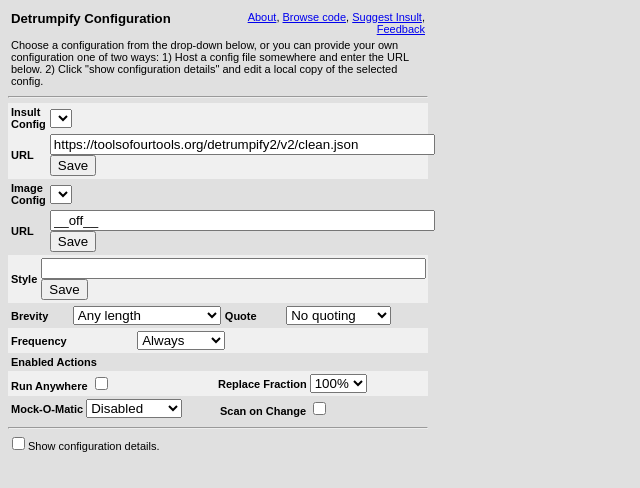
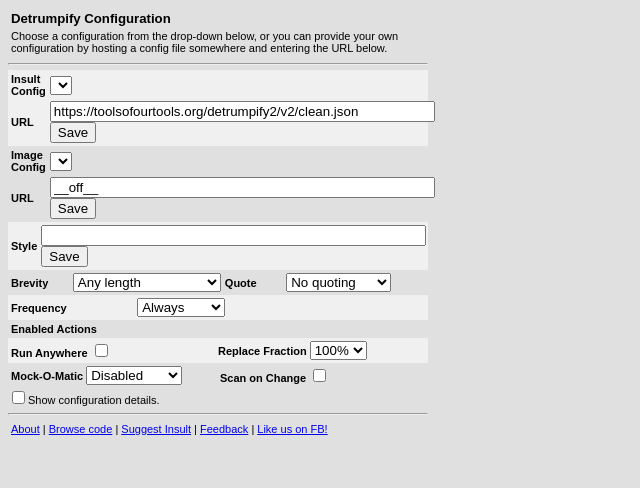
Before and after one commit to djacobow/detrumpify, a browser extension: page options.html in a window 1280 px wide. Shown: the whole page, without its empty margins (0-640 px from the left). Drawn offline with Linux system fonts and the light colour scheme.

Commit message:
add facebook linkl

```diff
--- a/options.html
+++ b/options.html
@@ -44,20 +44,13 @@
   <div id="wrapperdir" style="width: 420px;">
       <table width="100%">
           <tr style="padding: 0px;">
-              <td valign="top">
+              <td width="10%" valign="top">
                   <div style="font-size:120%; font-weight:bold;">Detrumpify Configuration</div>
-              </td>
-              <td valign="top" align="right">
-                  <a target="_blank" href="http://toolsofourtools.org/detrumpify-about">About</a>,
-                  <a target="_blank" href="https://github.com/djacobow/detrumpify">Browse code</a>,
-                  <a target="_blank" href="https://docs.google.com/forms/d/e/1FAIpQLSdgff7aEdLtu7luZcV7zLbgVLbBkCyvd7P6FFGWRoRa9BhUOw/viewform?entry.1908802217=Trump&entry.2110744980">Suggest Insult</a>,
-                  <!-- goo.gl/2izY88 -->
-                  <a target="_blank" href="mailto:dave@toolsofourtools.org">Feedback</a>
               </td>
           </tr>
           <tr>
               <td colspan="2">
-                <div>Choose a configuration from the drop-down below, or you can provide your own configuration one of two ways: 1) Host a config file somewhere and enter the URL below. 2) Click "show configuration details" and edit a local copy of the selected config.</div>
+                  <div>Choose a configuration from the drop-down below, or you can provide your own configuration by hosting a config file somewhere and entering the URL below.</div>
               </td>
           </tr>
       </table>
@@ -297,7 +290,6 @@
 
     <!-- <span>Set the maximum word length of your insults and quoting preference</span> -->
 
-    <hr>
     <div id="configdetaildiv">
         <input type="checkbox" id="showconfigcheck" name="showconfigcheck" value="bloop">Show configuration details.<br>
         <div id="configdiv" style="background-color: lightblue; display: none;">
@@ -308,6 +300,21 @@
                 <input style="font-size: 75%; background-color: pink;" type="button" name="reset_storage" id="reset_storage" value="Reset All Stored Preferences">
             </div>
         </div>
+    </div>
+    <div id="boilerplatediv">
+      <hr>
+      <table width="100%">
+          <tr>
+              <td valign="top">
+                  <a target="_blank" href="http://toolsofourtools.org/detrumpify-about">About</a> |
+                  <a target="_blank" href="https://github.com/djacobow/detrumpify">Browse code</a> |
+                  <a target="_blank" href="https://docs.google.com/forms/d/e/1FAIpQLSdgff7aEdLtu7luZcV7zLbgVLbBkCyvd7P6FFGWRoRa9BhUOw/viewform?entry.1908802217=Trump&entry.2110744980">Suggest Insult</a> |
+                  <!-- goo.gl/2izY88 -->
+                  <a target="_blank" href="mailto:dave@toolsofourtools.org">Feedback</a> |
+                  <a target="_blank" href="https://www.facebook.com/detrumpify/">Like us on FB!</a>
+              </td>
+          </tr>
+      </table>
     </div>
 
     <div id="statusdiv_container" style="display: none;">
```
